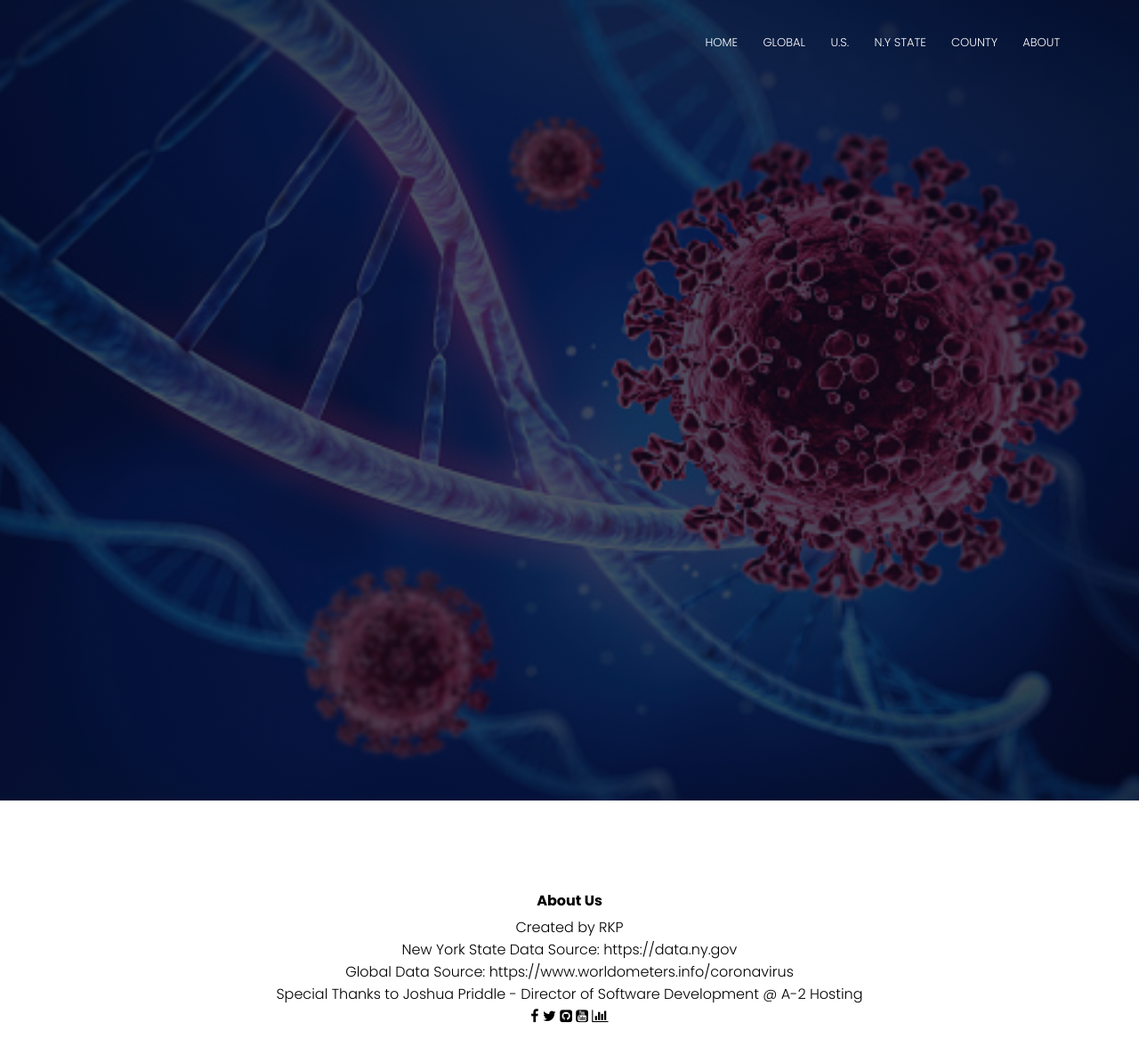
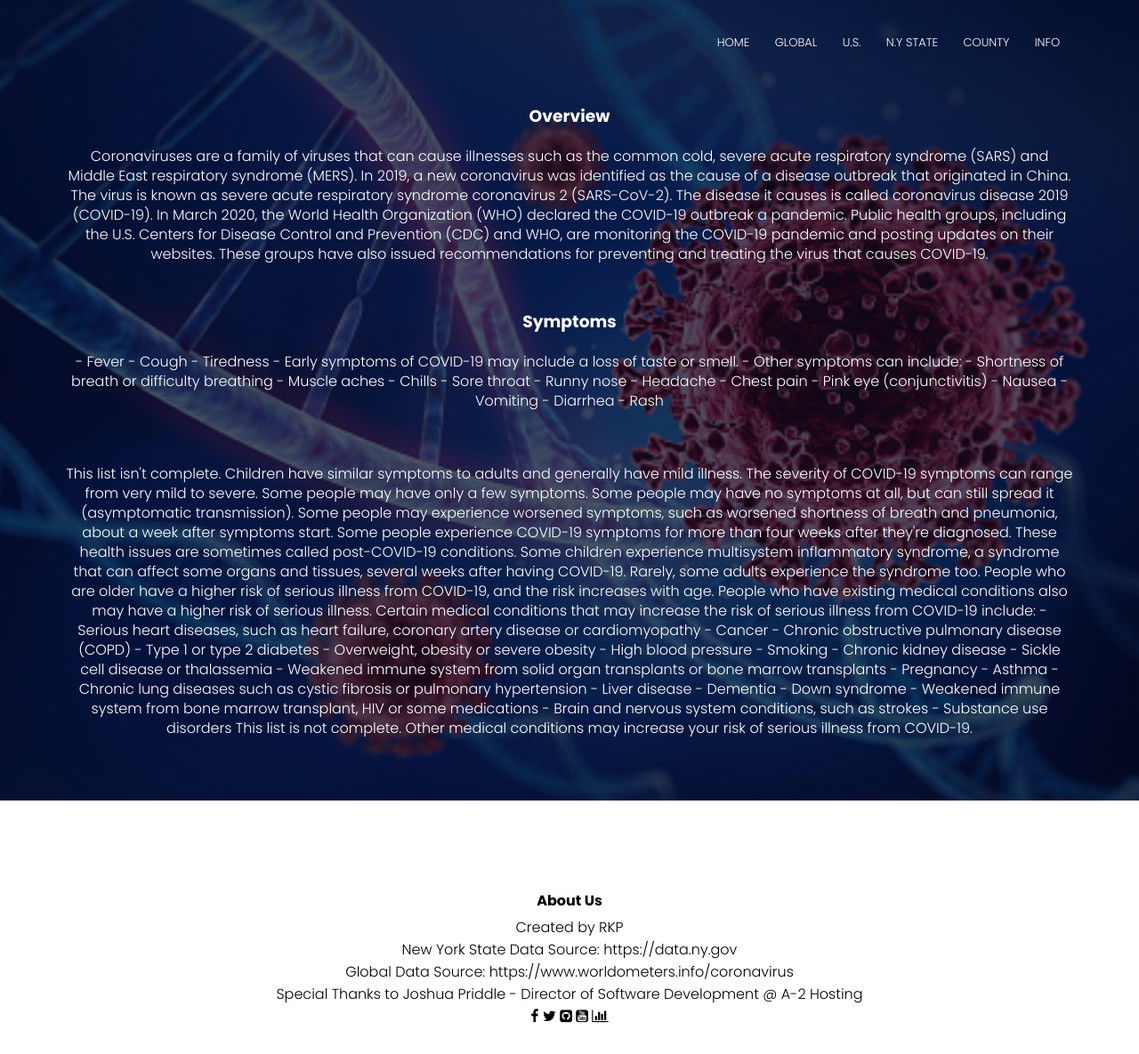
Before and after one commit to Pasin3ru/Tracking-COVID-19, a Jekyll site: the page built from 1ndex2.md, in a window 1280 px wide. Shown: the whole page at 89% size. Built offline with Jekyll 4.4.1, drawn with Linux system fonts in a browser that asks for light colours.

Commit message:
Update info page

```diff
--- a/1ndex2.md
+++ b/1ndex2.md
@@ -3,7 +3,83 @@ layout: page
 permalink: /learn-more.html
 ---
 
+<section class="about_page">
+<h3>Overview</h3>
+<p>
+Coronaviruses are a family of viruses that can cause illnesses such as the
+common cold, severe acute respiratory syndrome (SARS) and Middle East
+respiratory syndrome (MERS). In 2019, a new coronavirus was identified as the
+cause of a disease outbreak that originated in China. The virus is known as
+severe acute respiratory syndrome coronavirus 2 (SARS-CoV-2). The disease it
+causes is called coronavirus disease 2019 (COVID-19). In March 2020, the World
+Health Organization (WHO) declared the COVID-19 outbreak a pandemic. Public
+health groups, including the U.S. Centers for Disease Control and Prevention
+(CDC) and WHO, are monitoring the COVID-19 pandemic and posting updates on
+their websites. These groups have also issued recommendations for preventing
+and treating the virus that causes COVID-19.
+</p>
+</section>
+<section>
+<h3>Symptoms</h3>
+<p>
+- Fever
+- Cough
+- Tiredness
+  - Early symptoms of COVID-19 may include a loss of taste or smell.
+  - Other symptoms can include:
+- Shortness of breath or difficulty breathing
+- Muscle aches
+- Chills
+- Sore throat
+- Runny nose
+- Headache
+- Chest pain
+- Pink eye (conjunctivitis)
+- Nausea
+- Vomiting
+- Diarrhea
+- Rash
+</p>
 
+<p>
+This list isn't complete. Children have similar symptoms to adults and
+generally have mild illness. The severity of COVID-19 symptoms can range from
+very mild to severe. Some people may have only a few symptoms. Some people
+may have no symptoms at all, but can still spread it (asymptomatic
+transmission). Some people may experience worsened symptoms, such as worsened
+shortness of breath and pneumonia, about a week after symptoms start. Some
+people experience COVID-19 symptoms for more than four weeks after they're
+diagnosed. These health issues are sometimes called post-COVID-19 conditions.
+Some children experience multisystem inflammatory syndrome, a syndrome that
+can affect some organs and tissues, several weeks after having COVID-19.
+Rarely, some adults experience the syndrome too. People who are older have a
+higher risk of serious illness from COVID-19, and the risk increases with
+age. People who have existing medical conditions also may have a higher risk
+of serious illness. Certain medical conditions that may increase the risk
+of serious illness from COVID-19 include:
+- Serious heart diseases, such as heart failure, coronary artery disease or
+      cardiomyopathy
+    - Cancer
+    - Chronic obstructive pulmonary disease (COPD)
+    - Type 1 or type 2 diabetes
+    - Overweight, obesity or severe obesity
+    - High blood pressure
+    - Smoking
+    - Chronic kidney disease
+    - Sickle cell disease or thalassemia
+    - Weakened immune system from solid organ transplants or bone marrow transplants
+    - Pregnancy
+    - Asthma
+    - Chronic lung diseases such as cystic fibrosis or pulmonary hypertension
+    - Liver disease
+    - Dementia
+    - Down syndrome
+    - Weakened immune system from bone marrow transplant, HIV or some medications
+    - Brain and nervous system conditions, such as strokes
+    - Substance use disorders
+    This list is not complete. Other medical conditions may increase your risk of serious illness from COVID-19.
+</p>
+</section>
 
 
 
--- a/_layouts/default.html
+++ b/_layouts/default.html
@@ -22,7 +22,7 @@
             <li><a href="">U.S.</a></li>
             <li><a href="">N.Y STATE</a></li>
             <li><a href="">COUNTY</a></li>
-            <li><a href="learn-more.html" class="btn">ABOUT</a></li>
+            <li><a href="learn-more.html" class="btn">INFO</a></li>
           </ul>
         </div>
       </nav>
--- a/index3.md
+++ b/index3.html
@@ -51,7 +51,7 @@ symptoms (presymptomatic transmission). Common signs and symptoms can include:
   Rarely, some adults experience the syndrome too. People who are older have a
   higher risk of serious illness from COVID-19, and the risk increases with
   age. People who have existing medical conditions also may have a higher risk
-  of serious illness. <br>Certain medical conditions that may increase the risk
+  of serious illness. Certain medical conditions that may increase the risk
   of serious illness from COVID-19 include:
     - Serious heart diseases, such as heart failure, coronary artery disease or
       cardiomyopathy
--- a/style.css
+++ b/style.css
@@ -352,6 +352,10 @@ tr:hover {
     display: block;
 }
 
+.about_page {
+    padding-top: 135px;
+}
+
 .dataframe {
     width: 40%;
     margin: auto;
```
